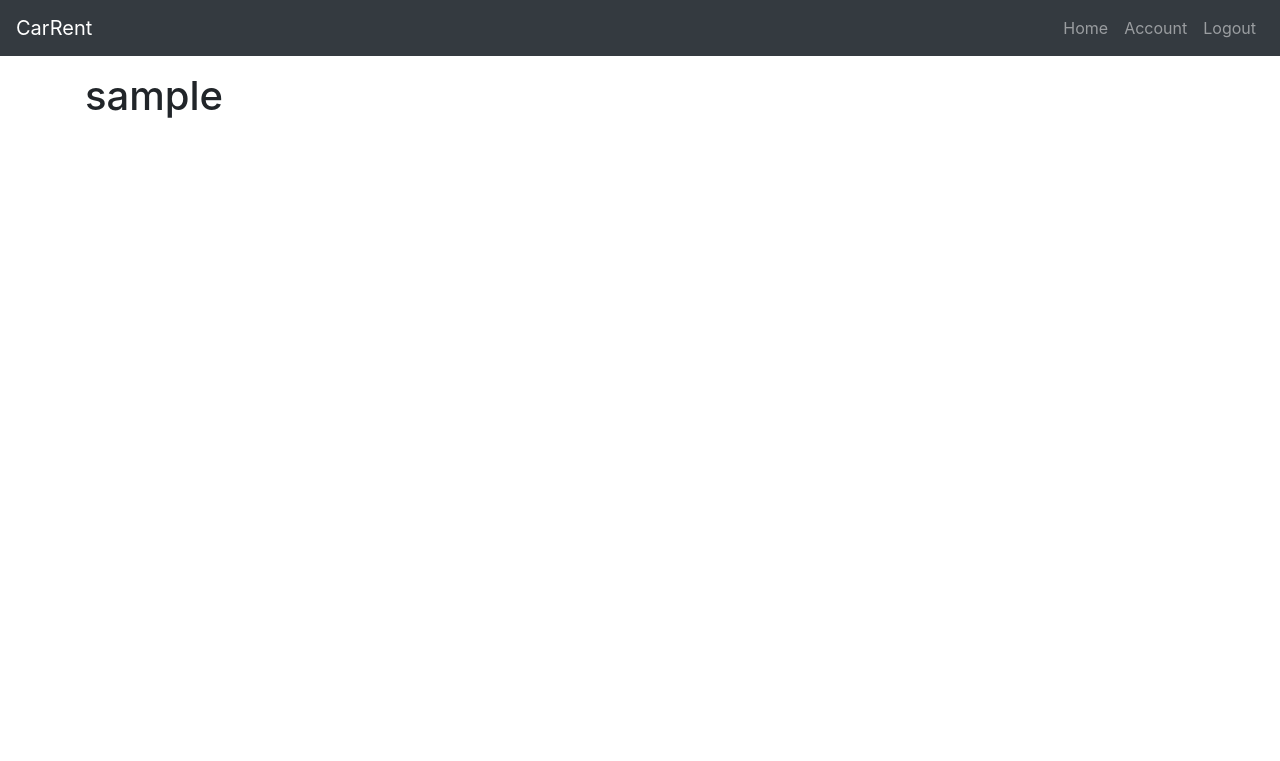
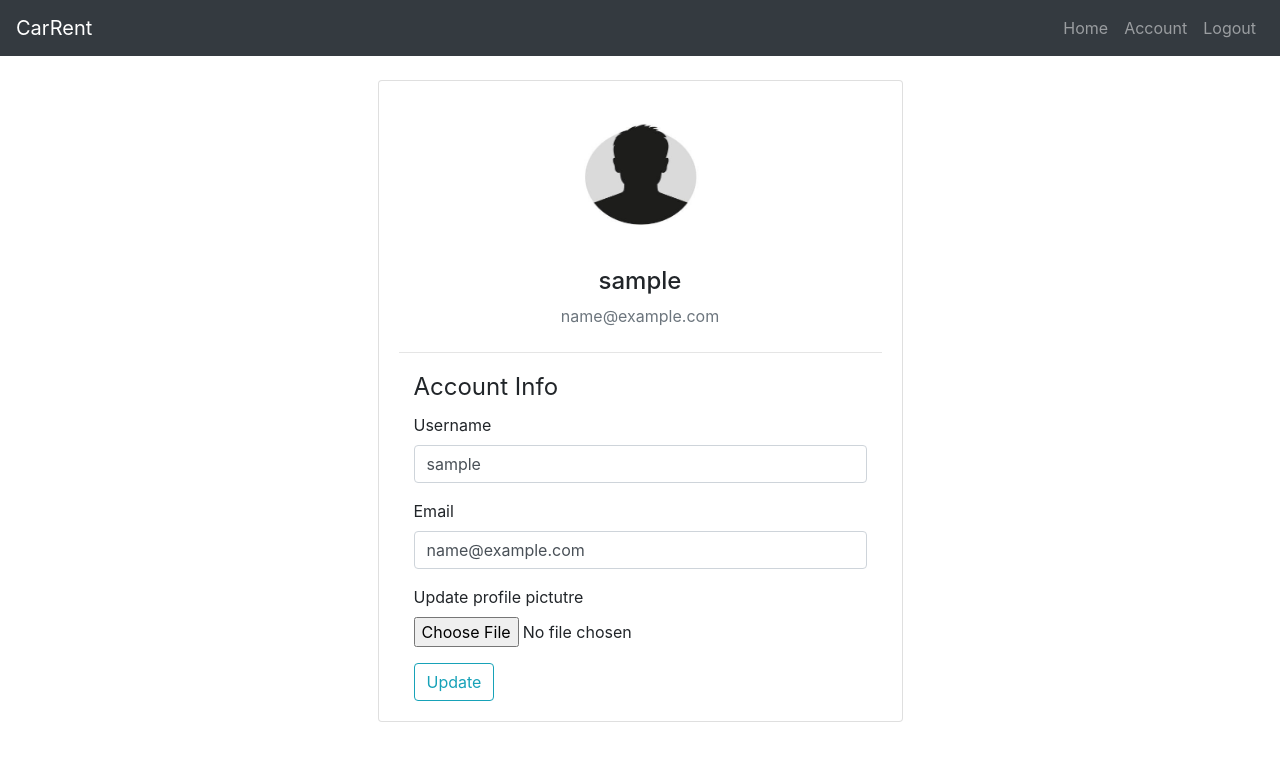
Before and after one commit to Safuan04/Car-rental-service, a Flask app: page /account in a window 1280 px wide. Shown: the top 761 px of the page. Run offline with Flask 3, Linux system fonts and the light colour scheme; the visitor is signed in with stand-in values (Sample User, id 1); some libraries are stand-ins or nearby versions.

Commit message:
progress

```diff
--- a/carrent/forms.py
+++ b/carrent/forms.py
@@ -1,8 +1,11 @@
 """Importing necessary modules"""
 from flask_wtf import FlaskForm
+from flask_wtf.file import FileField, FileAllowed
+from flask_login import current_user
 from wtforms import StringField, PasswordField, SubmitField, BooleanField
 from wtforms.validators import DataRequired, length, Email, EqualTo, ValidationError
 from carrent.models.user import User
+
 
 class SignUpForm(FlaskForm):
     """This is the signup from class"""
@@ -33,3 +36,24 @@ class LoginForm(FlaskForm):
     password = PasswordField('Password', validators=[DataRequired()])
     remember = BooleanField('remember me')
     submit = SubmitField('Login')
+
+class UpdateAccountForm(FlaskForm):
+    """This is the UpdateAccount from class"""
+    username = StringField('Username',
+                           validators=[DataRequired(), length(min=4, max=20)])
+    email = StringField('Email',
+                        validators=[DataRequired(), Email()])
+    pic = FileField('Update profile pictutre', validators=[FileAllowed(['jpg', 'png'])])
+    submit = SubmitField('Update')
+
+    def validate_username(self, username):
+        if username.data != current_user.username:
+            user = User.query.filter_by(username=username.data).first()
+            if user:
+                raise ValidationError('Username used. Please choose another one')
+
+    def validate_email(self, email):
+        if email.data != current_user.email:
+            user = User.query.filter_by(email=email.data).first()
+            if user:
+                raise ValidationError('Email used. Please choose another one')
--- a/carrent/models/user.py
+++ b/carrent/models/user.py
@@ -10,6 +10,7 @@ class User(db.Model, UserMixin):
     username = db.Column(db.String(20), unique=True, nullable=False)
     email = db.Column(db.String(128), unique=True, nullable=False)
     password = db.Column(db.String(128), nullable=False)
+    img_file = db.Column(db.String(20), nullable=False, default='default.jpg')
 
     def __repr__(self):
         return f"User('{self.username}', '{self.email}') "
--- a/carrent/routes.py
+++ b/carrent/routes.py
@@ -1,11 +1,15 @@
+import secrets, os
+from PIL import Image
 from flask import render_template, url_for, flash, redirect, request
-from carrent.forms import SignUpForm, LoginForm
+from flask_login import login_user, current_user, logout_user, login_required
+from carrent import app, db, bcrypt
+from carrent.forms import SignUpForm, LoginForm, UpdateAccountForm
 from carrent.models.user import User
 from carrent.models.car import Car
 from carrent.models.owner import Owner
 from carrent.models.reservation import Reservation
 from carrent import app, db, bcrypt
-from flask_login import login_user, current_user, logout_user, login_required
+
 
 @app.route("/sign-up", methods=['GET', 'POST'],strict_slashes=False)
 def sign_up():
@@ -18,7 +22,7 @@ def sign_up():
         db.session.add(user)
         db.session.commit()
         flash(f'Hi {form.username.data}, your account has been created! You can now log in', 'success')
-        return redirect(url_for('home'))
+        return redirect(url_for('login'))
     return render_template('sign-up.html', title='Sign-up', form=form)
 
 @app.route("/login", methods=['GET', 'POST'],strict_slashes=False)
@@ -46,7 +50,36 @@ def logout():
     logout_user()
     return redirect(url_for('login'))
 
-@app.route("/account", strict_slashes=False)
+def save_pic(form_pic):
+    """Saving the user profile picture"""
+    random_hex = secrets.token_hex(8)
+    _, f_ext = os.path.splitext(form_pic.filename)
+    pic_fn = random_hex + f_ext
+    pic_path = os.path.join(app.root_path, 'static/profile_pics', pic_fn)
+
+    output_size = (250,250)
+    img = Image.open(form_pic)
+    img.thumbnail(output_size)
+    img.save(pic_path)
+
+    return pic_fn
+
+@app.route("/account",  methods=['GET', 'POST'],strict_slashes=False)
 @login_required
 def account():
-    return render_template('account.html', title='Account')
+    form = UpdateAccountForm()
+    if form.validate_on_submit():
+        if form.pic.data:
+            pic_file = save_pic(form.pic.data)
+            current_user.img_file = pic_file
+        current_user.username = form.username.data
+        current_user.email = form.email.data
+        db.session.commit()
+        flash('Your account has been updated!', 'success')
+        return redirect(url_for('account'))
+    elif request.method == "GET":
+        form.username.data = current_user.username
+        form.email.data = current_user.email
+    img_file = url_for('static', filename='profile_pics/' + current_user.img_file)
+    return render_template('account.html', title='Account',
+                           img_file=img_file, form=form )
--- a/carrent/templates/account.html
+++ b/carrent/templates/account.html
@@ -1,4 +1,70 @@
 {% extends 'layout.html' %}
+
 {% block content %}
-    <h1>{{ current_user.username }}</h1>
+    <div class="container mt-4">
+        <div class="row">
+            <div class="col-md-6 mx-auto">
+                <div class="card">
+                    <div class="card-body">
+                        <div class="text-center mb-4">
+                            <img src="{{ img_file }}" alt="{{ current_user.username }}" class="img-fluid rounded-circle" style="width: 150px; height: 150px;">
+                            <h4 class="mt-3">{{ current_user.username }}</h4>
+                            <p class="text-muted">{{ current_user.email }}</p>
+                        </div>
+                        <hr>
+                        <div class="container">
+                            <div class="row">
+                                <div class="col-md-12">
+                                    <form method="post" action="" enctype="multipart/form-data">
+                                        {{ form.hidden_tag() }}
+                                        <fieldset>
+                                            <legend>Account Info</legend>
+                                            <div class="form-group">
+                                                {{ form.username.label }}
+                                                {% if form.username.errors %}
+                                                    {{ form.username(class="form-control is-invalid") }}
+                                                    <div class="invalid-feedback">
+                                                        {% for error in form.username.errors %}
+                                                            <span>{{ error }}</span>
+                                                        {% endfor %}
+                                                    </div>
+                                                {% else %}
+                                                    {{ form.username(class="form-control") }}
+                                                {% endif %}
+                                            </div>
+                                            <div class="form-group">
+                                                {{ form.email.label }}
+                                                {% if form.email.errors %}
+                                                    {{ form.email(class="form-control is-invalid") }}
+                                                    <div class="invalid-feedback">
+                                                        {% for error in form.email.errors %}
+                                                            <span>{{ error }}</span>
+                                                        {% endfor %}
+                                                    </div>
+                                                {% else %}
+                                                    {{ form.email(class="form-control") }}
+                                                {% endif %}
+                                            </div>
+                                            <div class="form-group">
+                                                {{ form.pic.label() }}
+                                                {{ form.pic(class="form-control-file") }}
+                                                {% if form.pic.errors %}
+                                                    {% for error in form.pic.errors %}
+                                                        <span class="text-danger">{{ error }}</span><br>
+                                                    {% endfor %}
+                                                {% endif %}
+                                            </div>
+                                        </fieldset>
+                                        <div>
+                                            {{ form.submit(class="btn btn-outline-info") }}
+                                        </div>
+                                    </form>
+                                </div>
+                            </div>
+                        </div>
+                    </div>
+                </div>
+            </div>
+        </div>
+    </div>
 {% endblock content %}
--- a/carrent/templates/login.html
+++ b/carrent/templates/login.html
@@ -39,7 +39,7 @@
                     </div>
                 </fieldset>
                 <div>
-                    {{ form.submit(class="btn btn-primary") }}
+                    {{ form.submit(class="btn btn-outline-info") }}
                 </div>
                 <div>
                     <small>
--- a/carrent/templates/sign-up.html
+++ b/carrent/templates/sign-up.html
@@ -61,7 +61,7 @@
                         </div>
                     </fieldset>
                     <div>
-                        {{ form.submit(class="btn btn-primary") }}
+                        {{ form.submit(class="btn btn-outline-info") }}
                     </div>
                 </form>
             </div>
```
Also changed, not shown: carrent/static/profile_pics/adf61d84425858e4.jpg (added), carrent/static/profile_pics/default.jpg (added), 1 other file.
